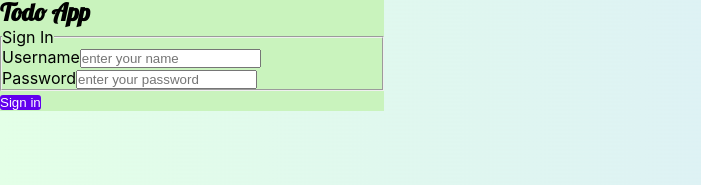
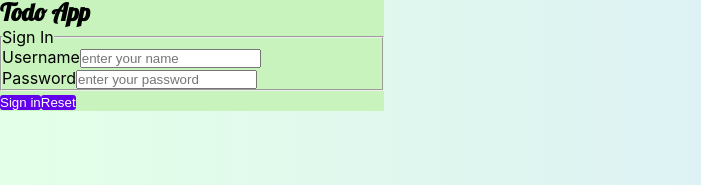
Before and after one commit to arun-web-dev/todo-list-app-task-6, a React (Vite) app: page /signin in a window 1280 px wide. Shown: the part 131-316 px from the top of the page, without its empty margins (0-701 px from the left). Built offline with nearby package versions, Linux system fonts and the light colour scheme; the HTML template or start-up script is replaced by a standard one.

Commit message:
added reset button to signin page

```diff
--- a/src/App.jsx
+++ b/src/App.jsx
@@ -12,7 +12,6 @@ import {
 import CompletedTodoList from "./Todo Components/CompletedTodoList";
 import Navigation from "./Todo Components/Navigation";
 import SignIn from "./Todo Components/SignIn";
-import ProtectedRoutes from "./Todo Components/ProtectedRoutes";
 
 function App() {
   const TODO_LISTS_STORAGE_KEY = "todoLists";
--- a/src/Todo Components/CompletedTodoList.jsx
+++ b/src/Todo Components/CompletedTodoList.jsx
@@ -49,7 +49,9 @@ export default function CompletedTodoList(props) {
     <section className="shadow-4 mt3 pa4 mw6 center ">
       <div>
         <div className="flex justify-between items-center">
-          <h2 className="f3">Completed ({todoLists.length})</h2>
+          <h2 className="f3">
+            Completed {todoLists.length > 0 ? `(${todoLists.length})` : ""}
+          </h2>
           {todoLists.length > 0 && (
             <i
               className={
--- a/src/Todo Components/ProtectedRoutes.jsx
+++ /dev/null
@@ -1,23 +0,0 @@
-import { Navigate, Route } from "react-router-dom";
-
-export default function ProtectedRoutes({
-  component: Component,
-  ...restofProps
-}) {
-  const isAuthenticated = localStorage.getItem("authenticated");
-  console.log("this", isAuthenticated);
-  return (
-    <Route
-      {...restofProps}
-      element={(props) => {
-        isAuthenticated ? (
-          <>
-            <Component {...props} />{" "}
-          </>
-        ) : (
-          <Navigate to="/signin" />
-        );
-      }}
-    />
-  );
-}
--- a/src/Todo Components/SignIn.jsx
+++ b/src/Todo Components/SignIn.jsx
@@ -42,6 +42,14 @@ export default function SignIn(props) {
       return { ...account, [name]: value };
     });
   };
+
+  const clearInputFields = (e) => {
+    e.preventDefault();
+    setAccount({
+      name: "",
+      password: "",
+    });
+  };
   return (
     <div className=" center sign-in-form ">
       <main className="pa4 br2 shadow-2 mw6 center black-80 mt3 sign-in-card ">
@@ -83,12 +91,19 @@ export default function SignIn(props) {
               />
             </div>
           </fieldset>
+
           <div className="">
             <input
               className="b ph3 pv2 input-reset sign-out-btn pointer f6 dib"
               type="submit"
               value="Sign in"
             />
+            <button
+              onClick={clearInputFields}
+              className="b ph3 ml2 tc pv2  sign-out-btn pointer reset-btn f6 dib"
+            >
+              Reset
+            </button>
           </div>
         </form>
       </main>
--- a/src/Todo Components/TodoList.jsx
+++ b/src/Todo Components/TodoList.jsx
@@ -42,7 +42,9 @@ export default function TodoList(props) {
     <section className="shadow-4 mt3 pa4 mw6 center ">
       <div>
         <div className="flex justify-between items-center">
-          <h2 className="f3">To-do List ({todoLists.length})</h2>
+          <h2 className="f3">
+            To-do List {todoLists.length > 0 ? `(${todoLists.length})` : ""}
+          </h2>
           {todoLists.length > 0 && (
             <i
               className={
--- a/src/index.css
+++ b/src/index.css
@@ -120,3 +120,7 @@ code {
   transform: rotate(-15deg) scale(1.2);
   cursor: pointer;
 }
+
+.reset-btn {
+  max-width: 20%;
+}
```
